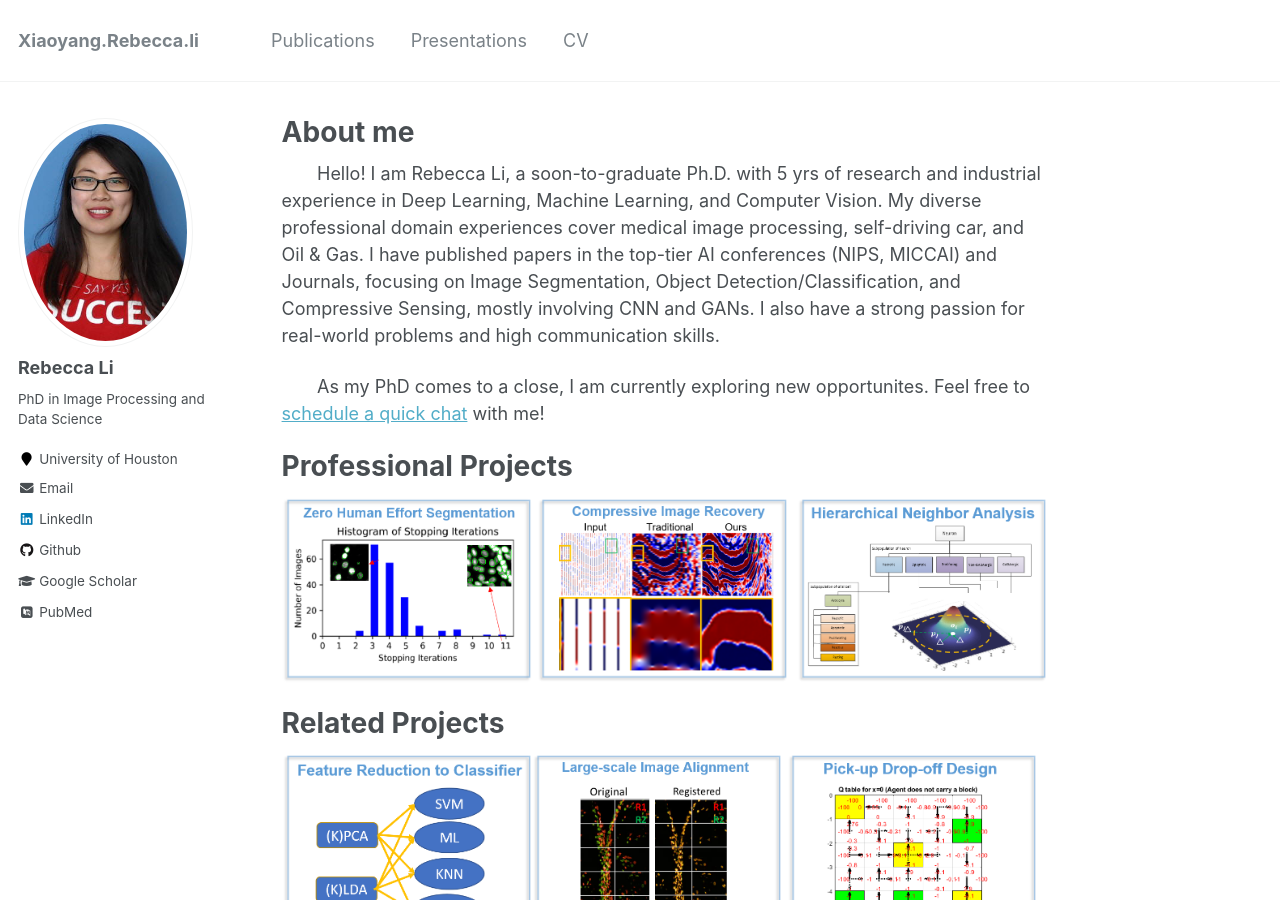
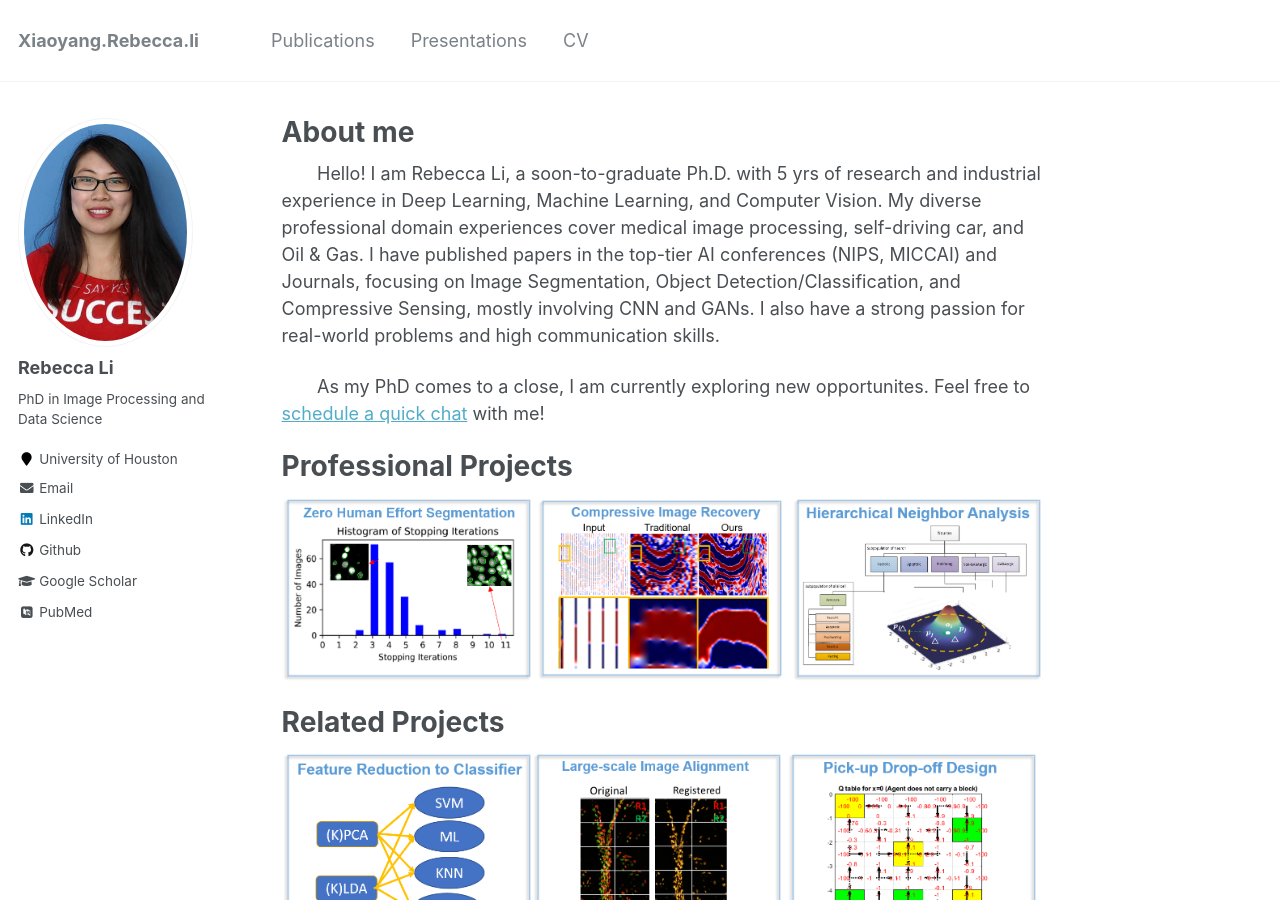
Before and after one commit to Xiaoyang-Rebecca/xiaoyang-rebecca.github.io, a Jekyll site: the page built from _pages/about.md, in a window 1280 px wide and 900 px high. Built offline with Jekyll 4.4.1, drawn with Linux system fonts in a browser that asks for light colours; some web fonts are replaced.

Commit message:
Update about.md

```diff
--- a/_pages/about.md
+++ b/_pages/about.md
@@ -30,9 +30,9 @@
 Professional Projects
 ======
 
-[<img src="/figures/logo-seg.png"  width="250" class="inline">](/portfolio/1seg)
-[<img src="./figures/logo-seismic.png" width="255" class="inline">](/portfolio/2seismic)
-[<img src="./figures/logo-nei.png" width="250" class="inline">](/portfolio/7nei)
+[<img src="/figures/logo-seg.png"  width="250" />](/portfolio/1seg)
+[<img src="./figures/logo-seismic.png" width="250" />](/portfolio/2seismic)
+[<img src="./figures/logo-nei.png" width="250" />](/portfolio/7nei)
 
 
 Related Projects
```
